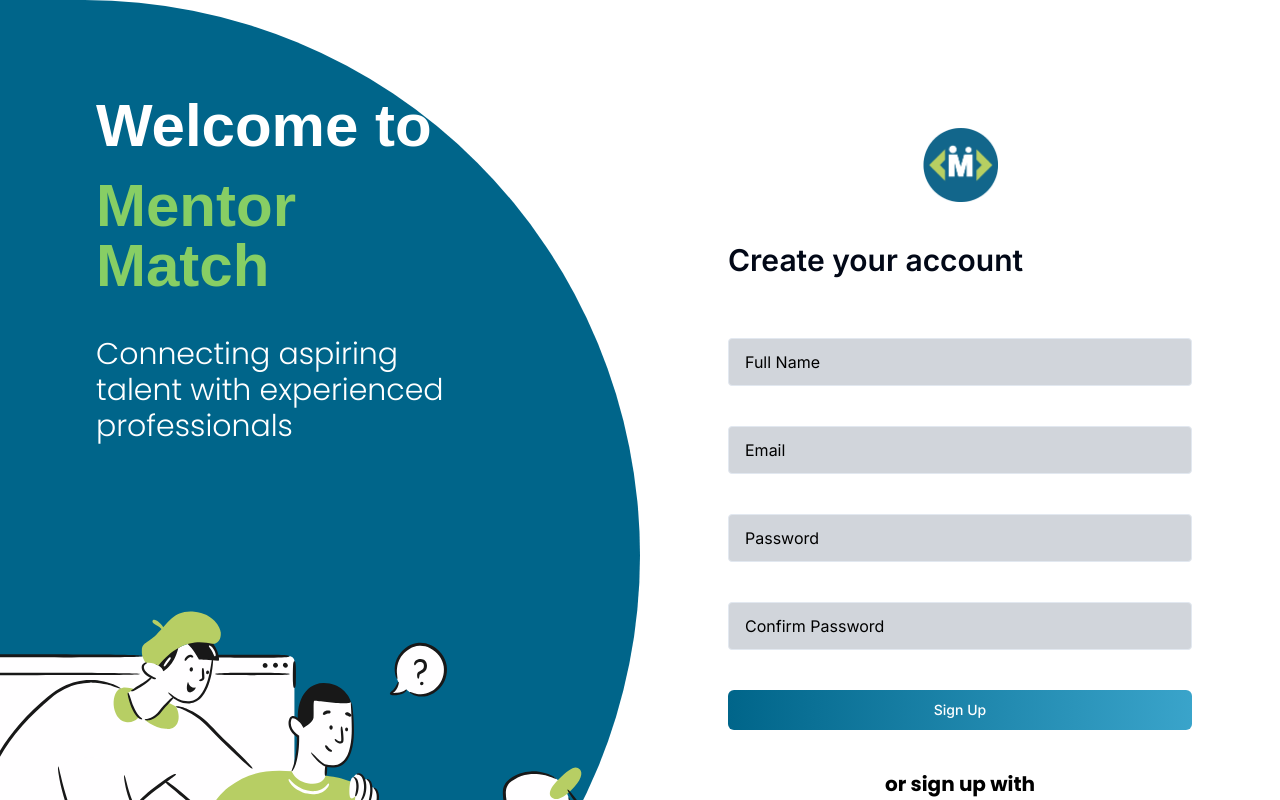
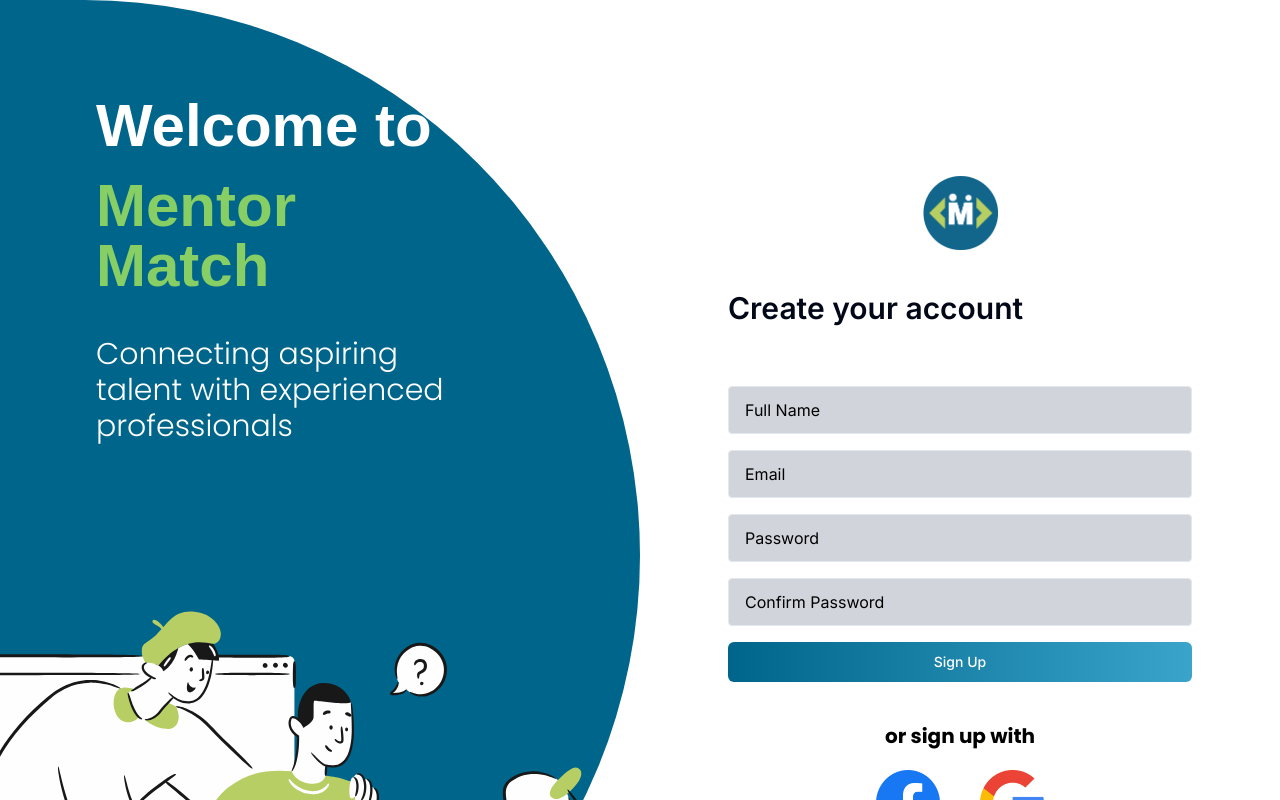
Before and after one commit to Software-Developer-Academy/mentor-match, a Next.js app: page /signup in a window 1280 px wide. Shown: the top 800 px of the page. Built offline with nearby package versions, Linux system fonts and the light colour scheme; a web font is replaced by a local one.

Commit message:
add input validation

```diff
--- a/src/app/signup/page.tsx
+++ b/src/app/signup/page.tsx
@@ -1,8 +1,41 @@
+'use client'
+
 import Image from "next/image";
 import { GradButton } from "@/components/ui/grad-button";
 import SignUpImage from "@/components/ui/signup-image";
+import { z } from "zod";
+import { zodResolver } from "@hookform/resolvers/zod";
+import { useForm } from "react-hook-form";
 
 const SignUp = () => {
+
+  // Example values for A and B
+  const A = 3; // Minimum length
+  const B = 30; // Maximum length
+
+  const signUpSchema = z.object({
+    fullName: z.string()
+      .min(A, { message: `Name must be at least ${A} characters long` })
+      .max(B, { message: `Name must be no more than ${B} characters long` })
+      .regex(/^[a-zA-Z'-]+$/, { message: "Name can only include alphabetical characters, hyphens, and apostrophes" }),
+    email: z.string()
+      .email({ message: "Please enter a valid email" }),
+    password: z.string()
+      .min(8, { message: "Password must be at least 8 characters long" })
+      .regex(/^(?=.*[a-z])(?=.*[A-Z])(?=.*\d)(?=.*[@$!%*?&])[A-Za-z\d@$!%*?&]{8,}$/, { message: "Password must include uppercase, lowercase, number, and special character" }),
+    confirmPassword: z.string()
+  }).refine(data => data.password === data.confirmPassword, {
+    message: "Passwords must match",
+    path: ["confirmPassword"]
+  });
+
+  const { register, handleSubmit, formState: { errors } } = useForm({
+    resolver: zodResolver(signUpSchema)
+  });
+
+  // Callback for when the data is valid.
+  const onSubmit = (data: any) => console.log(data);
+
   return (
     <section className="h-full">
       <div className="flex flex-1 self-center">
@@ -35,42 +68,58 @@ const SignUp = () => {
             <h2 className="text-3xl mb-5 font-semibold">Create your account</h2>
           </div>
           <div className="flex items-center px-12 mb-10 w-full">
-            <form action="" className="w-full">
-              <div className="flex mb-10">
+            <form onSubmit={handleSubmit(onSubmit)} action="" className="w-full">
+              <div className="mb-4">
                 <input
                   type="text"
                   placeholder="Full Name"
                   maxLength={200}
                   className="w-full bg-gray-300 text-black size-12 placeholder:text-black border px-4 rounded"
                   required
+                  {...register("fullName")}
                 />
+                {errors.fullName?.message && typeof errors.fullName.message === 'string' && (
+                  <p className="text-red-500 text-sm mt-1">{errors.fullName.message}</p>
+                )}
               </div>
-              <div className="flex mb-10">
+              <div className="mb-4">
                 <input
                   type="email"
                   placeholder="Email"
                   maxLength={200}
                   className="w-full bg-gray-300 text-black size-12 placeholder:text-black border px-4 rounded"
                   required
+                  {...register("email")}
                 />
+                {errors.email?.message && typeof errors.email.message === 'string' && (
+                  <p className="text-red-500 text-sm mt-1">{errors.email.message}</p>
+                )}
               </div>
-              <div className="mb-10">
+              <div className="mb-4">
                 <input
                   type="password"
                   placeholder="Password"
                   maxLength={64}
                   className="w-full bg-gray-300 text-black size-12 placeholder:text-black border px-4 rounded"
                   required
+                  {...register("password")}
                 />
+                {errors.password?.message && typeof errors.password.message === 'string' && (
+                  <p className="text-red-500 text-sm mt-1">{errors.password.message}</p>
+                )}
               </div>
-              <div className="mb-10">
+              <div className="mb-4">
                 <input
                   type="password"
                   placeholder="Confirm Password"
                   maxLength={64}
                   className="w-full bg-gray-300 text-black size-12 placeholder:text-black border px-4 rounded"
                   required
+                  {...register("confirmPassword")}
                 />
+                {errors.confirmPassword?.message && typeof errors.confirmPassword.message === 'string' && (
+                  <p className="text-red-500 text-sm mt-1">{errors.confirmPassword.message}</p>
+                )}
               </div>
               <div className="mb-10">
                 <GradButton variant="default" className="w-full">
```
